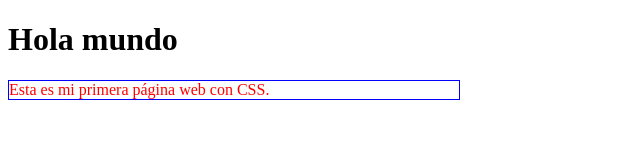
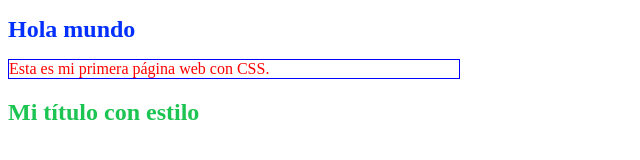
Before and after one commit to vicmartinez19/Introduccion-a-CSS, a plain HTML site: page index.html in a window 1280 px wide. Shown: the whole page, without its empty margins (0-640 px from the left). Drawn offline with Linux system fonts and the light colour scheme.

Commit message:
Feat: Se usaron las 3 las 3 formas de conectar los estilos a al archivo html

```diff
--- a/index.html
+++ b/index.html
@@ -5,10 +5,20 @@
     <meta name="viewport" content="width=device-width, initial-scale=1.0">
     <title>Mi Primera Página con CSS</title>
     <link rel="stylesheet" href="src/style/style.css">
+    <style>
+    h1 {
+      color: rgb(0, 47, 255);
+      font-size: 24px;
+    }
+  </style>
 </head>
 
 <body>
     <h1>Hola mundo</h1>
     <p>Esta es mi primera página web con CSS.</p>
+
+    <h2 style="color: rgb(28, 196, 81); font-size: 24px;">
+    Mi título con estilo
+    </h2>
 </body>
 </html>
```
